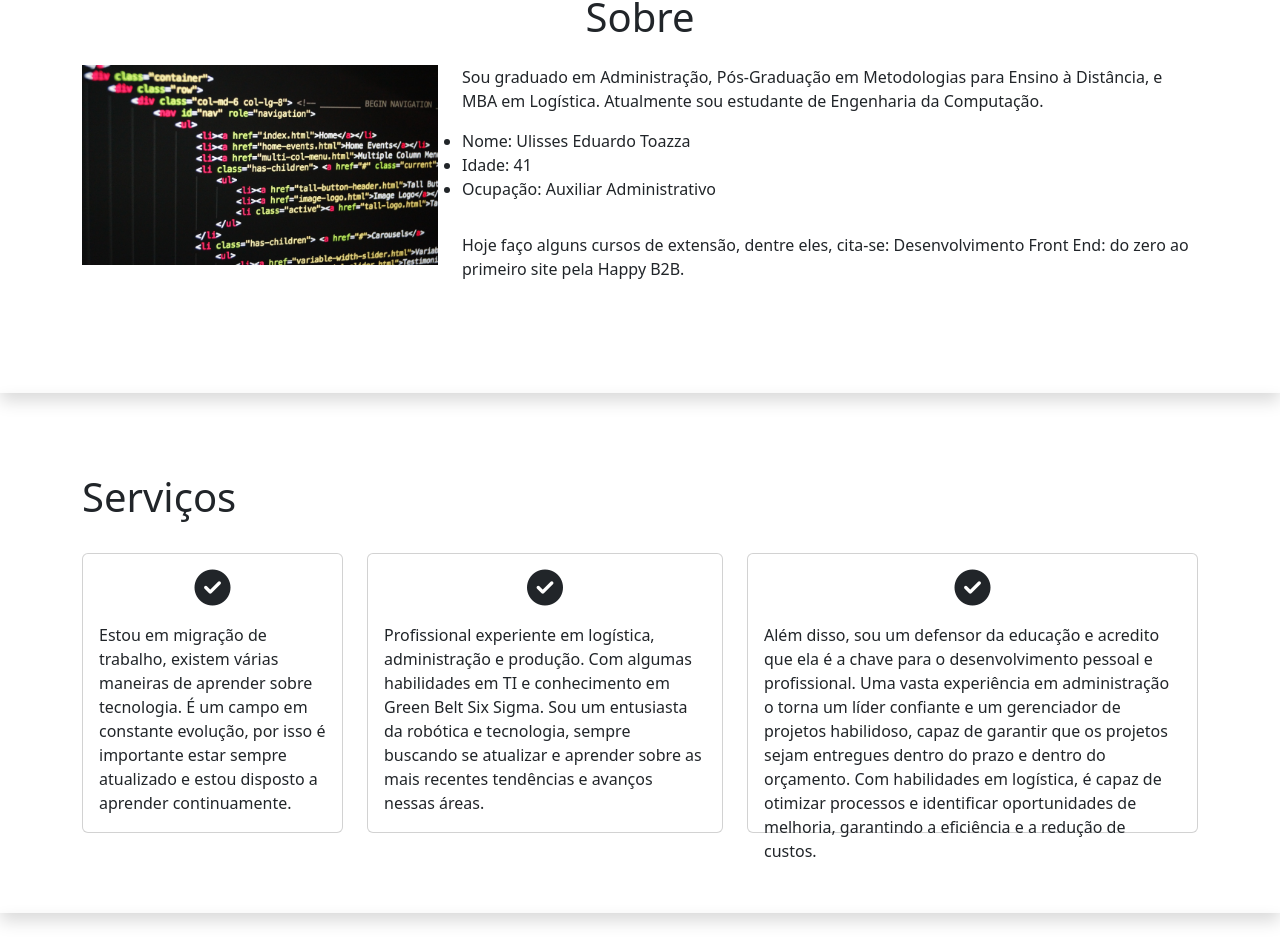
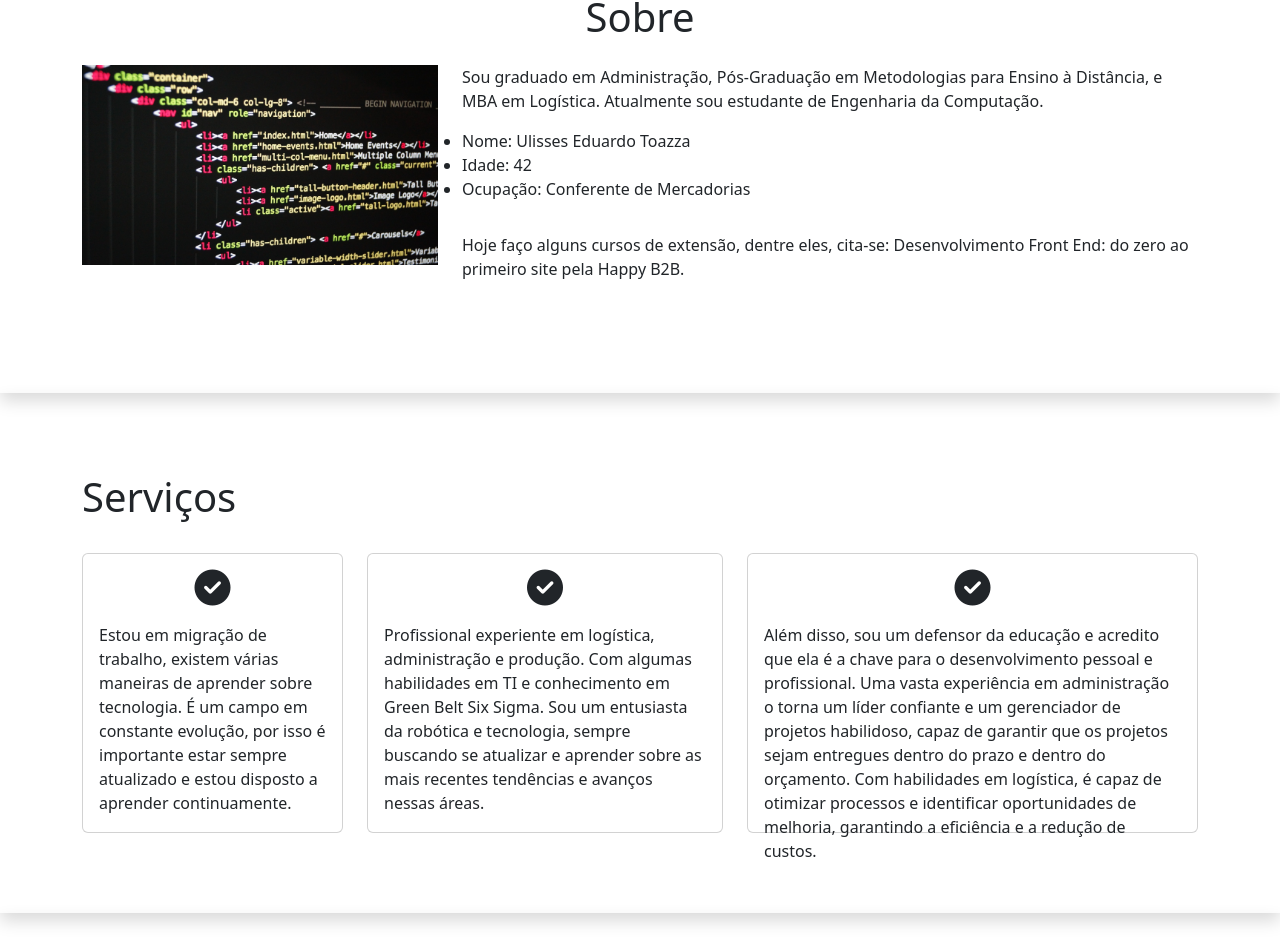
Before and after one commit to Utoazza/Toazza, a plain HTML site: page index.html in a window 1280 px wide. Shown: the part 903-1853 px from the top of the page. Drawn offline with nearby package versions, Linux system fonts and the light colour scheme; files whose address does not match are found by name.

Commit message:
Update index.html

```diff
--- a/index.html
+++ b/index.html
@@ -80,8 +80,8 @@
           <div class="row mt-3">
             <ul>
               <li>Nome: Ulisses Eduardo Toazza</li>
-              <li>Idade: 41</li>
-              <li>Ocupação: Auxiliar Administrativo</li>
+              <li>Idade: 42</li>
+              <li>Ocupação: Conferente de Mercadorias</li>
             </ul>
           </div>
           <div class="row mt-3">
```
